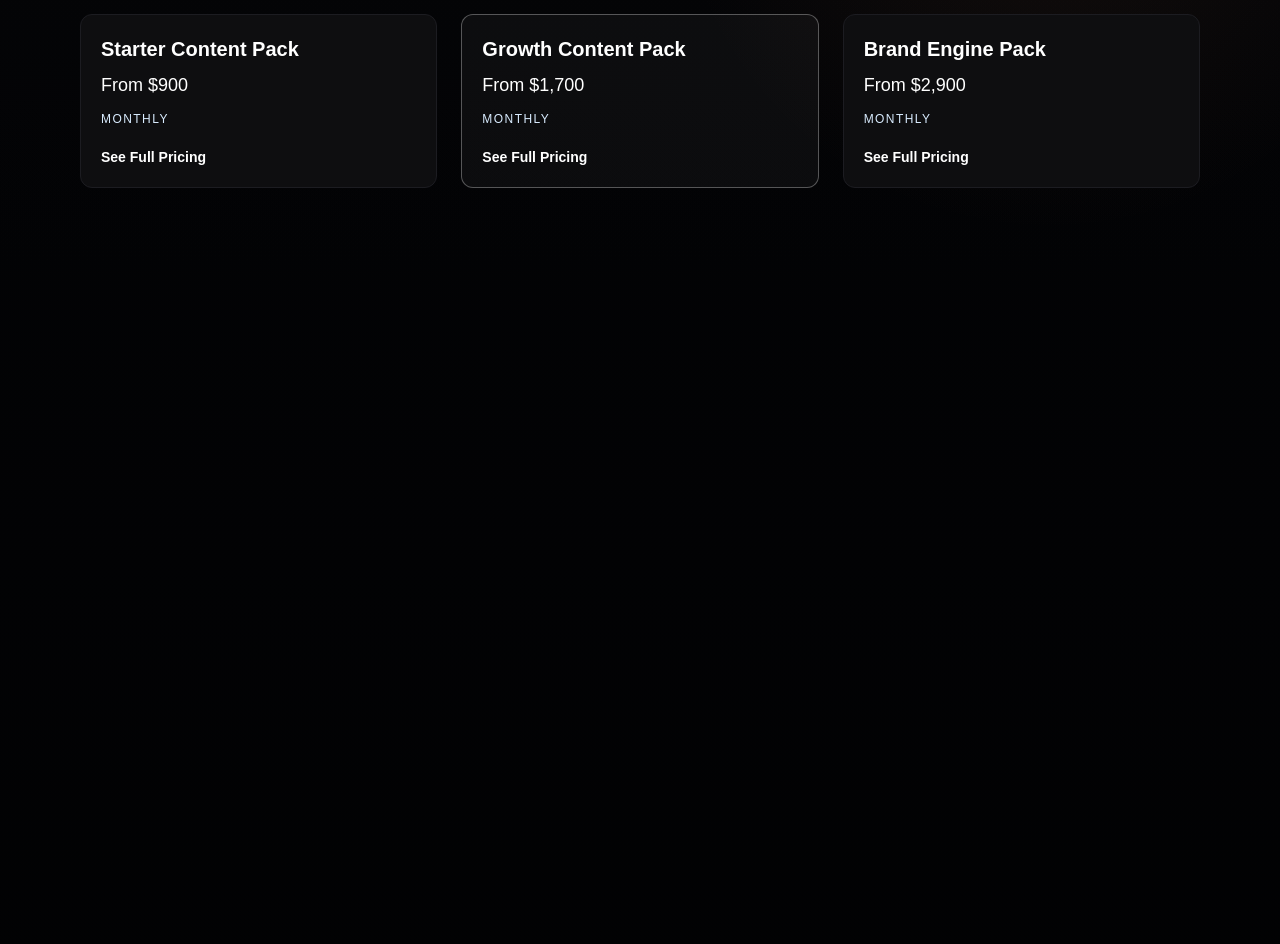
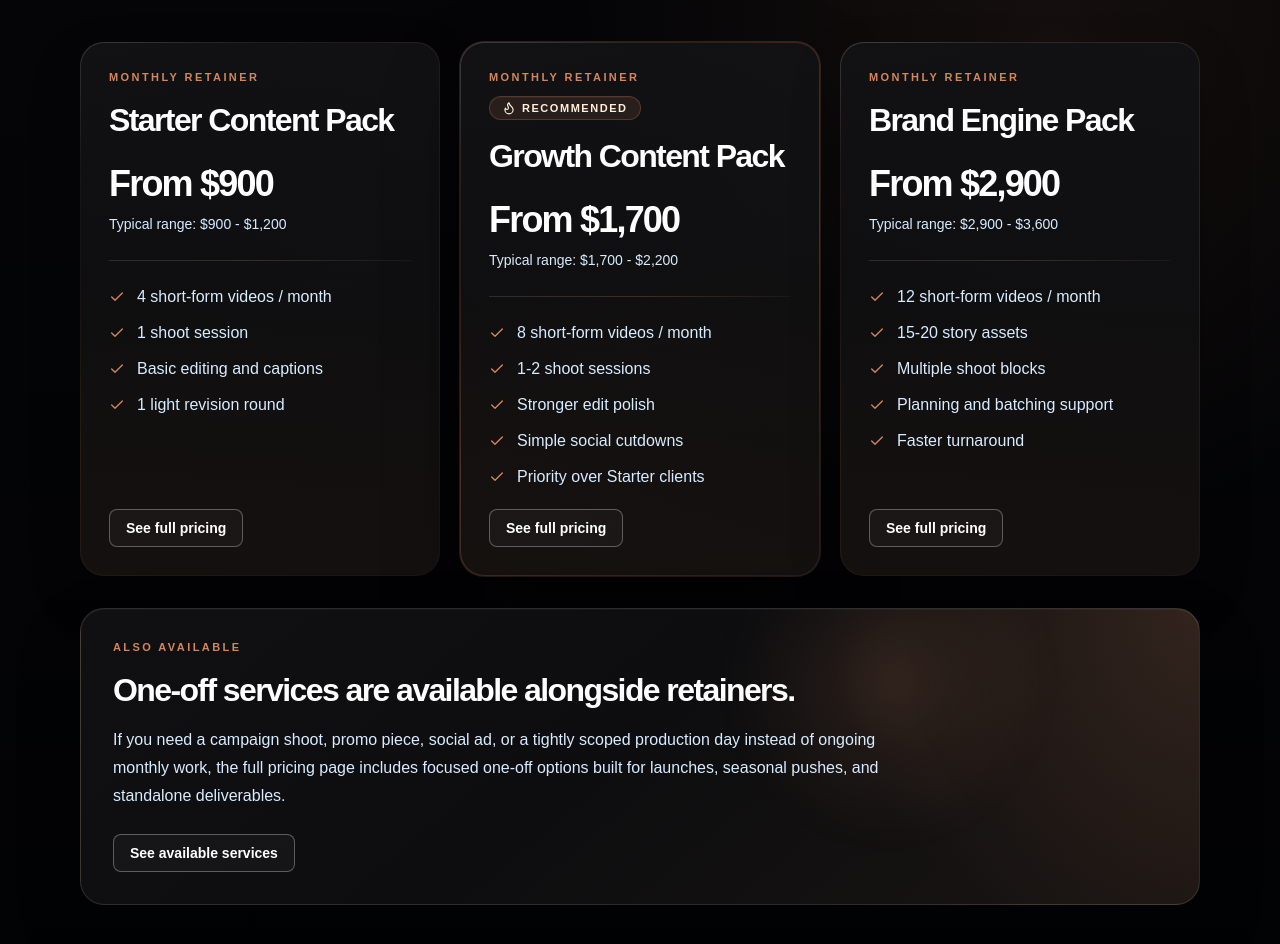
Before and after one commit to pharmazeus/videoStudio_portfolio, a React (Vite) app: page / in a window 1280 px wide. Shown: the part 4861-5805 px from the top of the page. Built offline with nearby package versions, Linux system fonts and the light colour scheme; a web font is replaced by a local one.

Commit message:
feat(contact-system): implement new contact form functionality and enhance homepage pricing preview. Update success criteria for deployed verification, add new specs for pricing refresh, and improve styling for pricing cards and callouts.

```diff
--- a/plans/current.md
+++ b/plans/current.md
@@ -1,30 +1,27 @@
 # Current Execution State
 
 ## Current objective
-Harden the public portfolio repo and runtime link handling while preserving the recent homepage, pricing, and shared navigation work already in progress.
+Refresh the homepage pricing preview so it matches the Pricing page card system and clearly signals that one-off services are available too.
 
 ## Success criteria
-- Repo-level security guardrails exist: `SECURITY.md`, Vercel headers, CI, CodeQL, and Dependabot configuration.
-- External links only allow approved `https` hosts and approved `mailto:` destinations, with unsafe values degrading safely instead of rendering as raw links.
-- Verification passes for `npm run lint`, `npm run test`, `npm run build`, and `npm run security:deps`.
-- Remaining deployment verification is limited to checking live Vercel response headers after deploy.
+- Homepage pricing preview shows exactly 3 monthly retainer cards using the same visual language as `/pricing`.
+- Each homepage pricing card shows a compact `See full pricing` CTA at the bottom.
+- The section includes a distinct one-off-services callout with clear, confident copy and its own small CTA to the pricing page.
+- Verification passes for `npm run lint` and `npm run build`.
 
 ## Constraints
-- Keep the current route structure, shared UI patterns, and existing in-progress homepage/pricing/header changes intact.
-- Keep `.agents` public by choice, but only with scrubbed, public-safe content.
-- Do not introduce backend-only secret assumptions into this static frontend repo.
+- Keep homepage pricing preview limited to monthly retainers; introduce one-off work through supporting copy while routing full pricing details through the card CTAs.
+- Reuse the existing `PricingPackageCard` component and pricing visual language instead of creating a disconnected homepage card style.
+- Keep routes, pricing data shape, and `/pricing` CTA behavior unchanged.
 
 ## Known blockers
-- Live response-header verification cannot be completed locally because the new `vercel.json` headers need a deployed Vercel environment to inspect with `curl -I`.
+- No code blockers. Manual browser QA is still needed to confirm spacing and hierarchy across responsive breakpoints.
 
 ## Next concrete step
-Deploy the current branch to Vercel, then run `curl -I` against `/`, `/work`, `/contact`, and one `/work/:slug` page to confirm the CSP and related headers are present without breaking thumbnails, previews, or external CTA flows.
+Open `/` and `/pricing` in a real browser, then verify the refreshed homepage pricing section at 375px, 768px, 1024px, and 1280px for card height consistency, per-card CTA placement, and the new one-off callout button spacing/readability.
 
 ## Relevant files
-- `SECURITY.md`
-- `.github/workflows/ci.yml`
-- `.github/workflows/codeql.yml`
-- `vercel.json`
-- `src/lib/safeExternalLink.js`
-- `src/components/CTAButton.jsx`
-- `src/components/VideoPreviewCard.jsx`
+- `src/pages/HomePage.jsx`
+- `src/components/PricingPackageCard.jsx`
+- `src/index.css`
+- `specs/homepage-pricing-preview-refresh.md`
--- /dev/null
+++ b/specs/homepage-pricing-preview-refresh.md
@@ -0,0 +1,19 @@
+# Homepage Pricing Preview Refresh
+
+## Objective
+Refresh the homepage pricing preview so it visually aligns with the full Pricing page while keeping the homepage focused on the monthly retainer entry points.
+
+## Requirements
+- Reuse the shared `PricingPackageCard` styling and hierarchy for the 3 homepage retainer cards.
+- Keep the homepage preview data-driven from the existing `monthly-retainers` pricing entries.
+- Render a compact `See full pricing` CTA at the bottom of each homepage preview card.
+- Add a distinct callout under the cards that clearly states one-off services are available and includes a small CTA to view available services.
+- Keep the section responsive and consistent with the current dark cinematic design system.
+
+## Acceptance
+- The homepage pricing preview shows exactly 3 monthly retainer cards with the same visual language as `/pricing`.
+- Each homepage preview card includes a compact `See full pricing` CTA at the bottom.
+- A separate callout block explains that one-off project options are available and includes a small CTA to the pricing page.
+- `/pricing` keeps its existing per-card `Select service` CTAs unchanged.
+- `npm run lint` passes.
+- `npm run build` passes.
--- a/src/components/PricingPackageCard.jsx
+++ b/src/components/PricingPackageCard.jsx
@@ -20,7 +20,14 @@ function getPriceRangeLabel(item) {
   )}`;
 }
 
-function PricingPackageCard({ item, ctaTo, ctaLabel = "Select service" }) {
+function PricingPackageCard({
+  item,
+  ctaTo,
+  ctaLabel = "Select service",
+  ctaSize = "md",
+  ctaClassName = "",
+  showCta = true,
+}) {
   return (
     <article
       className={`pricing-package-card ${item.featured ? "is-featured" : ""}`}
@@ -64,15 +71,18 @@ function PricingPackageCard({ item, ctaTo, ctaLabel = "Select service" }) {
           <p className="pricing-package-card-note">Custom scope required</p>
         ) : null}
 
+        {showCta ? (
           <div className="pricing-package-card-footer">
             <CTAButton
               to={ctaTo}
               variant="secondary"
-            className="pricing-package-card-cta"
+              size={ctaSize}
+              className={`pricing-package-card-cta ${ctaClassName}`.trim()}
             >
               {ctaLabel}
             </CTAButton>
           </div>
+        ) : null}
       </div>
     </article>
   );
--- a/src/index.css
+++ b/src/index.css
@@ -1336,6 +1336,73 @@ section {
     border-color: rgba(212, 134, 93, 0.42);
     background: rgba(212, 134, 93, 0.14);
     color: #ffffff;
+  }
+
+  .home-pricing-preview-grid .pricing-package-card {
+    height: 100%;
+  }
+
+  .home-pricing-preview-grid .pricing-package-card-footer {
+    @apply mt-5;
+  }
+
+  .home-pricing-preview-card-cta {
+    width: auto;
+    min-width: 0;
+  }
+
+  .home-pricing-preview-callout {
+    @apply relative mt-8 overflow-hidden rounded-[1.5rem] border p-6 md:p-8;
+    border-color: rgba(255, 255, 255, 0.12);
+    background:
+      radial-gradient(
+        circle at top right,
+        rgba(212, 134, 93, 0.16) 0%,
+        rgba(212, 134, 93, 0) 32%
+      ),
+      linear-gradient(
+        140deg,
+        rgba(17, 17, 20, 0.95) 0%,
+        rgba(14, 14, 16, 0.95) 48%,
+        rgba(26, 21, 19, 0.95) 100%
+      );
+    box-shadow:
+      0 28px 64px rgba(0, 0, 0, 0.24),
+      inset 0 1px 0 rgba(255, 255, 255, 0.04);
+  }
+
+  .home-pricing-preview-callout::before {
+    position: absolute;
+    inset: -30% auto auto 58%;
+    width: min(20rem, 48vw);
+    height: min(20rem, 48vw);
+    content: "";
+    pointer-events: none;
+    background: radial-gradient(
+      circle,
+      rgba(212, 134, 93, 0.16) 0%,
+      rgba(212, 134, 93, 0.08) 28%,
+      rgba(212, 134, 93, 0) 72%
+    );
+    filter: blur(14px);
+  }
+
+  .home-pricing-preview-callout-kicker {
+    @apply relative text-[11px] font-semibold uppercase tracking-[0.22em] text-copper-50;
+  }
+
+  .home-pricing-preview-callout-title {
+    @apply relative mt-4 max-w-3xl text-2xl font-semibold leading-tight text-white md:text-[2rem];
+    letter-spacing: -0.05em;
+    text-wrap: balance;
+  }
+
+  .home-pricing-preview-callout-body {
+    @apply relative mt-4 max-w-3xl text-sm leading-7 text-white-50 md:text-base;
+  }
+
+  .home-pricing-preview-callout-actions {
+    @apply relative mt-6 flex flex-wrap gap-3;
   }
 
   .pricing-addon-grid {
--- a/src/pages/HomePage.jsx
+++ b/src/pages/HomePage.jsx
@@ -1,7 +1,7 @@
 import { useEffect, useMemo, useRef, useState } from "react";
-import { Link } from "react-router-dom";
 
 import CTAButton from "../components/CTAButton";
+import PricingPackageCard from "../components/PricingPackageCard";
 import SectionTitle from "../components/SectionTitle";
 import Testimonials from "../sections/Testimonials";
 import {
@@ -16,7 +16,6 @@ import {
   videoTypeMeta,
   whyWorkWithMe,
 } from "../constants";
-import { formatFromPrice } from "../lib/formatPrice";
 import { getSafeExternalLinkAttributes } from "../lib/safeExternalLink";
 import { VIDEO_PLACEHOLDER_SRC } from "../lib/youtube.js";
 
@@ -355,33 +354,39 @@ function HomePage() {
           <div className="mx-auto w-full max-w-[1280px] px-5 md:px-10 xl:px-20">
             <SectionTitle
               eyebrow="Pricing Preview"
-              title="Simple starting points for monthly content"
-              description="Public pricing is shown as starting prices in CAD. Final quotes are scoped to project reality."
+              title="Monthly retainers built for consistent content output"
+              description="Start with a monthly content system, then scale into campaigns or standalone production as needed. Public pricing is shown in CAD and finalized around real scope."
             />
 
-            <div className="mt-10 grid grid-cols-1 gap-6 md:grid-cols-3">
+            <div className="pricing-package-grid home-pricing-preview-grid mt-10">
               {pricingPreview.map((item) => (
-                <article
+                <PricingPackageCard
                   key={item.slug}
-                  className={`rounded-xl p-5 ${
-                    item.featured
-                      ? "border border-white/30 bg-white/[0.04]"
-                      : "card-border"
-                  }`}
-                >
-                  <h3 className="text-xl font-semibold">{item.name}</h3>
-                  <p className="mt-2 text-lg text-white">{formatFromPrice(item.startingPrice)}</p>
-                  <p className="mt-3 text-xs uppercase tracking-[0.12em] text-white-50">
-                    {item.billingType}
-                  </p>
-                  <Link
-                    to="/pricing"
-                    className="mt-5 inline-flex text-sm font-semibold text-white transition-colors hover:text-blue-50"
-                  >
-                    See Full Pricing
-                  </Link>
-                </article>
+                  item={item}
+                  ctaTo="/pricing"
+                  ctaLabel="See full pricing"
+                  ctaSize="sm"
+                  ctaClassName="home-pricing-preview-card-cta"
+                />
               ))}
+            </div>
+
+            <div className="home-pricing-preview-callout">
+              <p className="home-pricing-preview-callout-kicker">Also available</p>
+              <h3 className="home-pricing-preview-callout-title">
+                One-off services are available alongside retainers.
+              </h3>
+              <p className="home-pricing-preview-callout-body">
+                If you need a campaign shoot, promo piece, social ad, or a
+                tightly scoped production day instead of ongoing monthly work,
+                the full pricing page includes focused one-off options built
+                for launches, seasonal pushes, and standalone deliverables.
+              </p>
+              <div className="home-pricing-preview-callout-actions">
+                <CTAButton to="/pricing" variant="secondary" size="sm">
+                  See available services
+                </CTAButton>
+              </div>
             </div>
           </div>
         </section>
```
Lines whose indentation alone changed are shown as unchanged.
